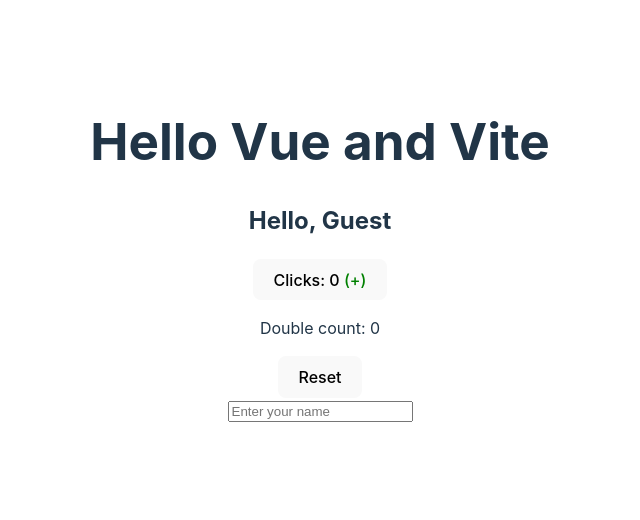
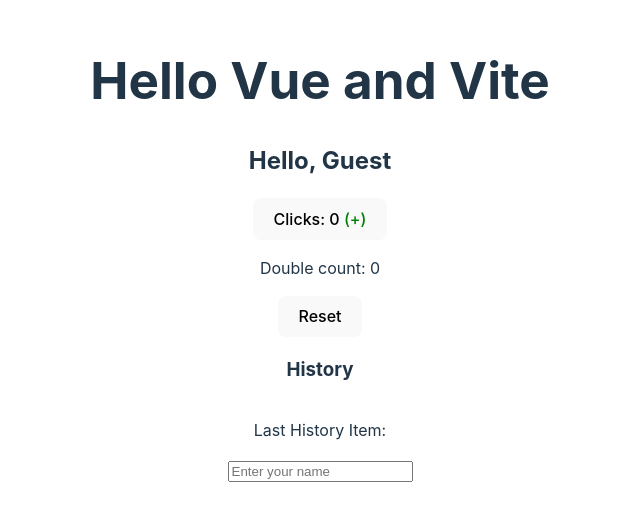
Before and after one commit to ErdniSamkhaev/trainVue, a Vue app in the folder task1/VueVite/: page / in a window 1280 px wide. Shown: the part 150-670 px from the top of the page, without its empty margins (320-960 px from the left). Built offline with nearby package versions, Linux system fonts and the light colour scheme.

Commit message:
добавление history в стор и его отображение

```diff
--- a/task1/VueVite/src/App.vue
+++ b/task1/VueVite/src/App.vue
@@ -1,7 +1,9 @@
 <template>
   <h1>Hello Vue and Vite</h1>
+
   <!-- Компонент Greeting -->
   <Greeting :name="userName || 'Guest'" />
+
   <!-- Компонент ButtonCounter  с именнованным слотом и слушателем -->
   <ButtonCounter label="Clicks" @increment="handleIncrement">
     <template #icon>
@@ -12,8 +14,17 @@
   <!-- Отображаем удвоение значение счетчика -->
   <p>Double count: {{ counterStore.doubleCount }}</p>
 
-  <!-- Кнопка для сброса счетчика -->
+  <!-- Кнопка для сброса счетчика reset-->
   <button @click="resetCounter">Reset</button>
+
+  <!-- Список истории -->
+  <h3>History</h3>
+  <ul class="history">
+    <li v-for="(item, index) in counterStore.history" :key="index">
+      {{ item }}
+    </li>
+  </ul>
+  <p>Last History Item: {{ counterStore.lastHistoryItem }}</p>
 
   <form action="#">
     <input
@@ -51,4 +62,10 @@ function resetCounter() {
 }
 </script>
 
-<style scoped></style>
+<style scoped>
+.history {
+  list-style-type: none;
+  display: flex;
+  gap: 5px;
+}
+</style>
--- a/task1/VueVite/src/components/ButtonCounter.vue
+++ b/task1/VueVite/src/components/ButtonCounter.vue
@@ -10,7 +10,7 @@
 // Импорты
 import { useCounterStore } from "../stores/counter";
 
-// Пропс label
+// Пропс label объектно (сторока обязательная)
 const props = defineProps({
   label: {
     type: String,
--- a/task1/VueVite/src/stores/counter.js
+++ b/task1/VueVite/src/stores/counter.js
@@ -3,13 +3,20 @@ import { defineStore } from "pinia";
 export const useCounterStore = defineStore("counter", {
   state: () => ({
     count: 0,
+    history: [],
   }),
   getters: {
     doubleCount: (state) => state.count * 2,
+    lastHistoryItem: (state) =>
+      state.history.length ? state.history[state.history.length - 1] : null,
   },
   actions: {
     increment() {
       this.count++;
+      // Добавляем копию count в history чтобы избежать реактивных ссылок
+      // делаем глубокую копию с помощью (JSON.parse(JSON.stringify(...))
+      const countCopy = JSON.parse(JSON.stringify(this.count));
+      this.history.push(countCopy);
     },
     reset() {
       this.count = 0;
```
